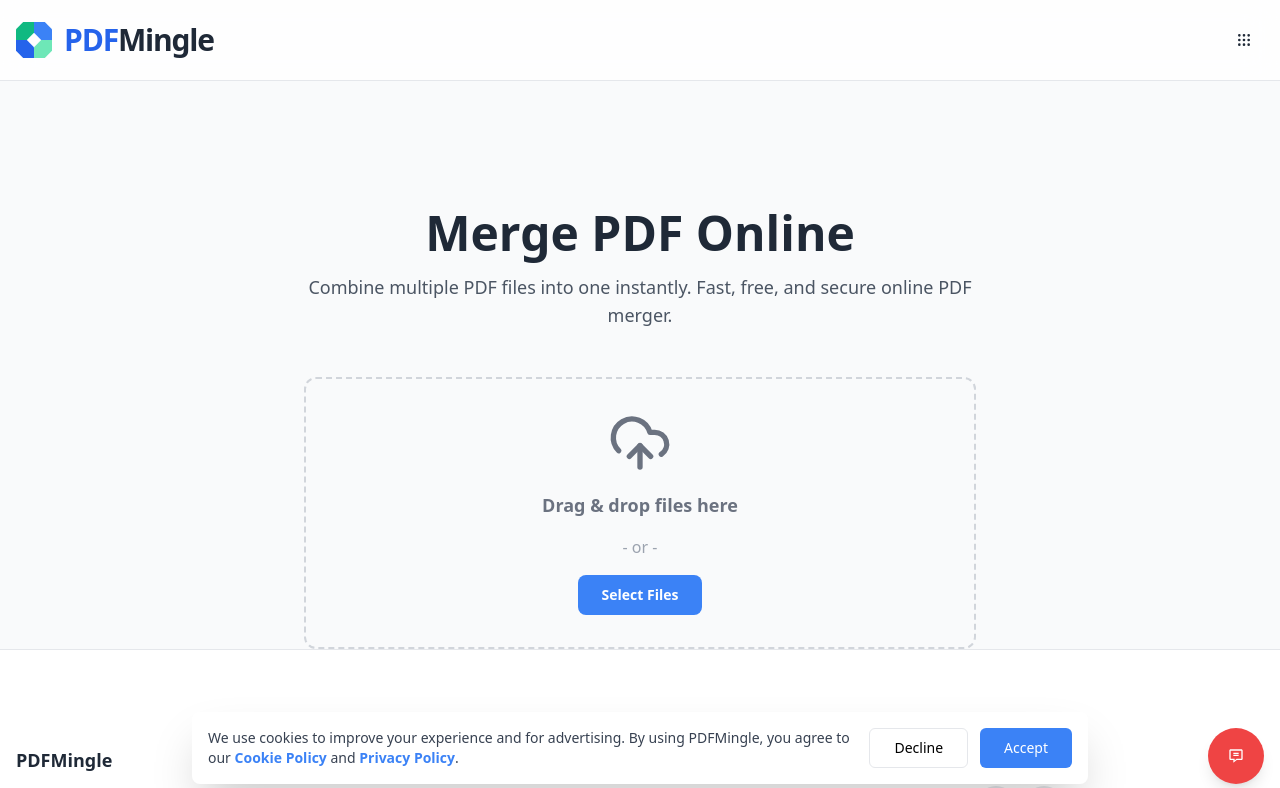
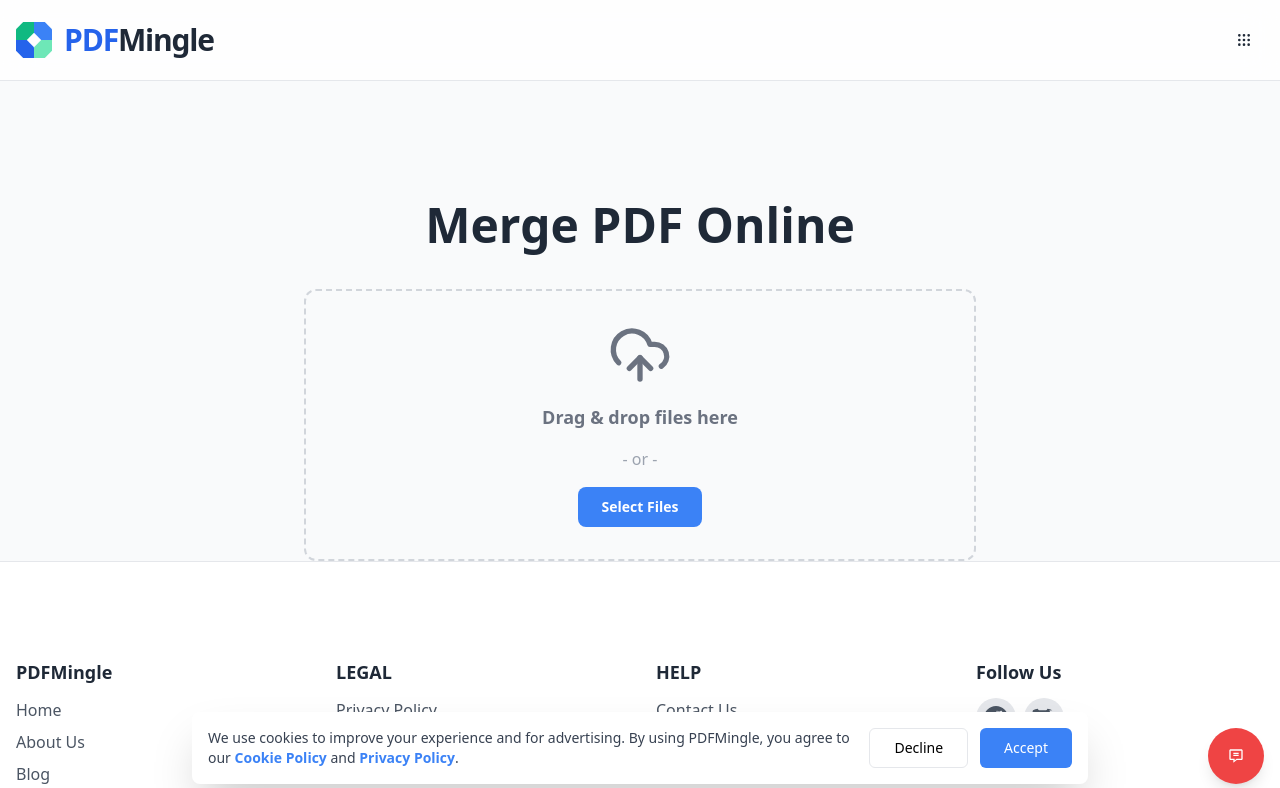
Before and after one commit to widhia-solanki/Pdfmingle, a Next.js app: page /merge-pdf in a window 1280 px wide. Shown: the top 788 px of the page. Built offline with nearby package versions, Linux system fonts and the light colour scheme.

Commit message:
Update merge-pdf.tsx

```diff
--- a/src/pages/merge-pdf.tsx
+++ b/src/pages/merge-pdf.tsx
@@ -58,11 +58,14 @@ const MergePdfPage = () => {
         title="Merge PDF Online – Free & Secure"
         description="Combine multiple PDF files into one instantly. Fast, free, and secure online PDF merger."
       />
-      <div className="flex flex-col items-center text-center pt-8 md:pt-12">
+      {/* MODIFICATION: Reduced vertical padding for a tighter mobile view */}
+      <div className="flex flex-col items-center text-center pt-6 md:pt-10">
         <h1 className="text-4xl md:text-5xl font-bold text-gray-800">Merge PDF Online</h1>
-        <p className="mt-4 max-w-2xl mx-auto text-lg text-gray-600">Combine multiple PDF files into one instantly. Fast, free, and secure online PDF merger.</p>
 
-        <div className="mt-8 md:mt-12 w-full max-w-3xl px-4">
+        {/* REMOVED: The descriptive paragraph "informative panel" */}
+
+        {/* MODIFICATION: Reduced top margin for a tighter mobile view */}
+        <div className="mt-6 md:mt-10 w-full max-w-3xl px-4">
           {status === 'idle' && (
             <ToolUploader
                 onFilesSelected={handleFilesSelected}
@@ -82,7 +85,6 @@ const MergePdfPage = () => {
               <FileArranger files={files} onFilesChange={setFiles} />
               <div className="mt-8 flex justify-center gap-4">
                 <Button variant="outline" size="lg" onClick={() => setStatus('idle')}>Add More Files</Button>
-                {/* FIX: Added className to style the primary button */}
                 <Button size="lg" onClick={handleProcess} className="bg-red-500 hover:bg-red-600 text-white">Merge PDFs</Button>
               </div>
             </div>
```
